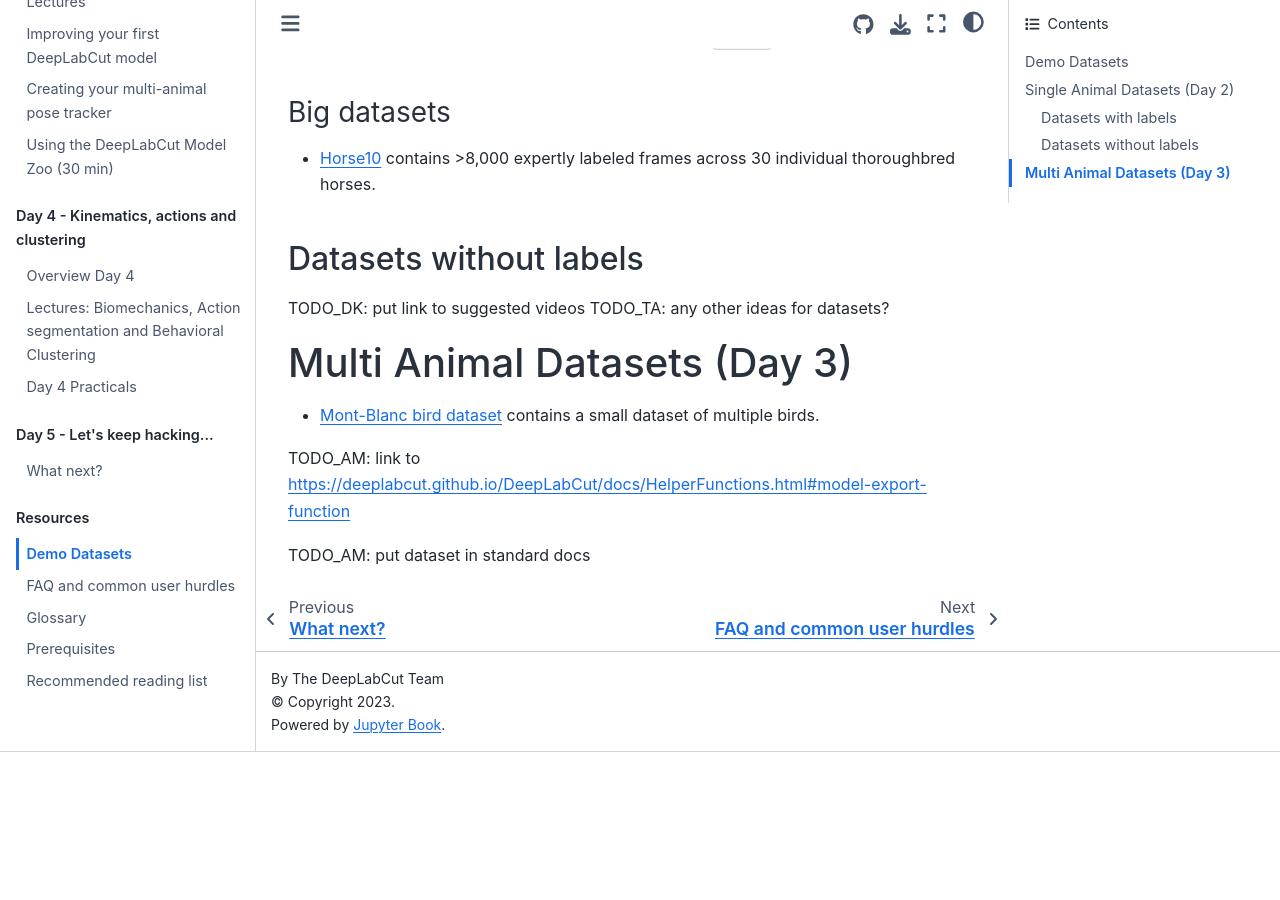
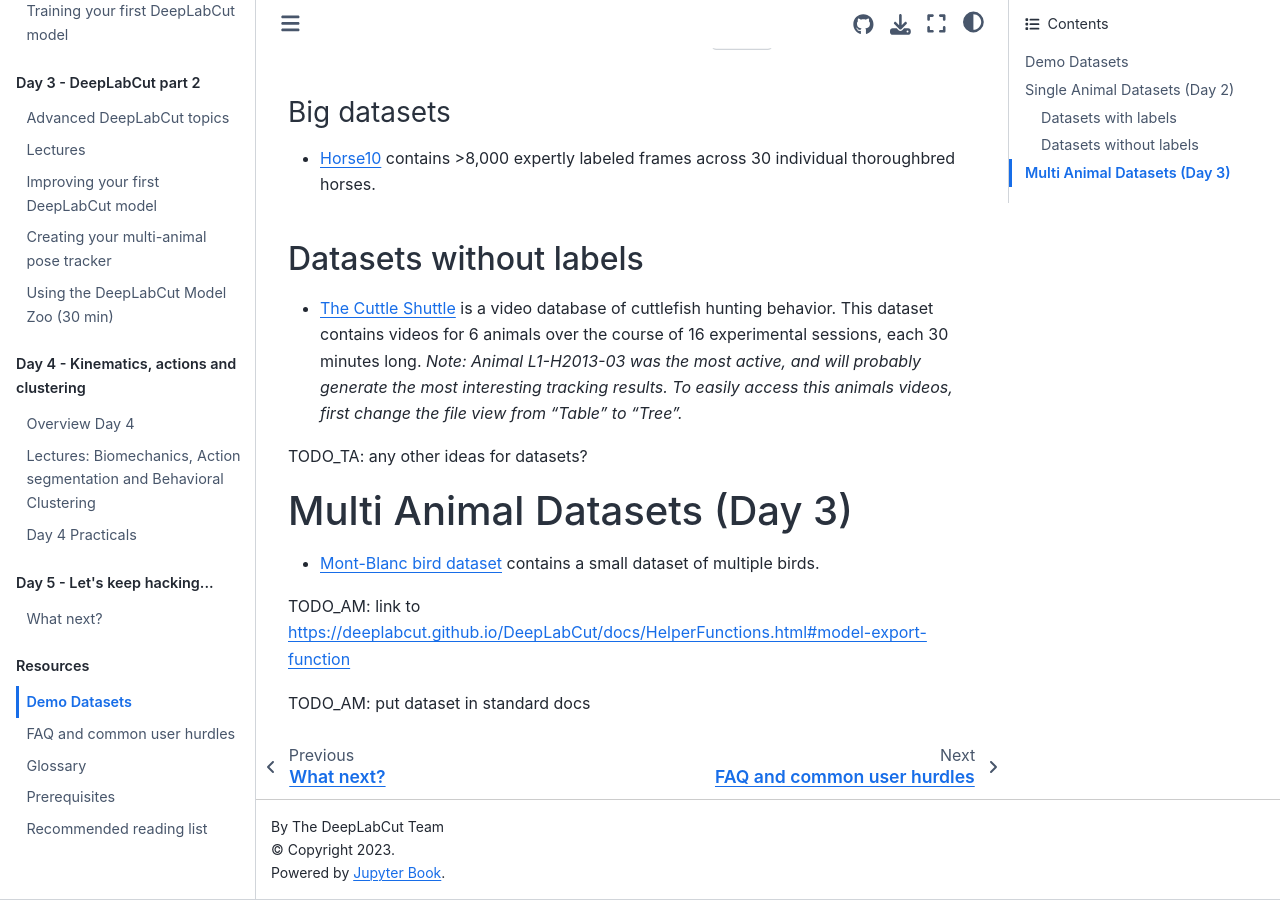
Before and after one commit to AlexEMG/DLC-Cajal-Course, a Jupyter Book: the page built from content/DemoDatasets.md, in a window 1280 px wide and 900 px high, scrolled down 768 px. Built offline with Jupyter Book 1.0.4 settings and Sphinx 7.4.7 and the Sphinx Book theme 1.1.4, drawn with Linux system fonts in a browser that asks for light colours; before the commit the page ends 1520 px from its top, so only the background shows below that.

Commit message:
add cuttlefish dataset

```diff
--- a/content/DemoDatasets.md
+++ b/content/DemoDatasets.md
@@ -34,7 +34,8 @@ Where you pass the path to the config file of interest as `config`.
 
 ## Datasets without labels
 
-TODO_DK: put link to suggested videos
+ - [The Cuttle Shuttle](https://dataverse.harvard.edu/dataset.xhtml?persistentId=doi:10.7910/DVN/J6XLGK) is a video database of cuttlefish hunting behavior. This dataset contains videos for 6 animals over the course of 16 experimental sessions, each 30 minutes long. *Note: Animal L1-H2013-03 was the most active, and will probably generate the most interesting tracking results. To easily access this animals videos, first change the file view from "Table" to "Tree".*
+
 TODO_TA: any other ideas for datasets?
 
 # Multi Animal Datasets (Day 3)
```
